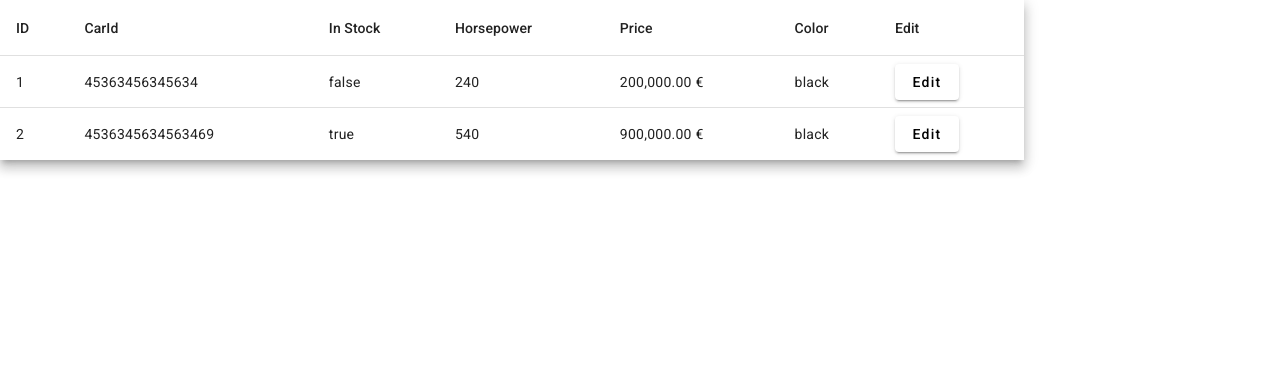
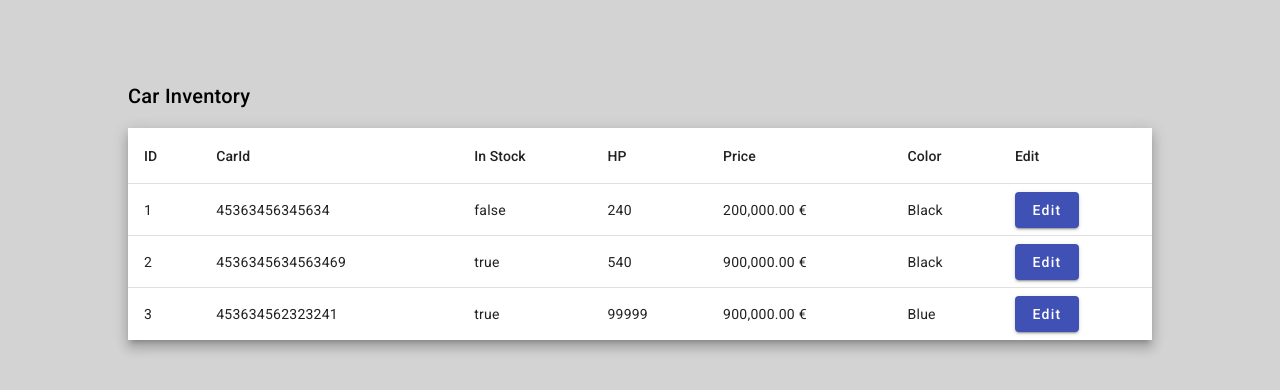
Before and after one commit to mdogan13/mercedes-coding-challenge, an Angular app: page /#/entry-page in a window 1280 px wide. Shown: the top 390 px of the page. Built offline with nearby package versions, Linux system fonts and the light colour scheme.

Commit message:
Add styles to table and form components

```diff
--- a/src/app/pages/edit-page/components/stock-edit-form/stock-edit-form.component.html
+++ b/src/app/pages/edit-page/components/stock-edit-form/stock-edit-form.component.html
@@ -1,5 +1,5 @@
+<h2>Edit Stock Data</h2>
 <form [formGroup]="myForm" (ngSubmit)="onSubmit()">
-  <h2>Edit Stock Data</h2>
   <mat-form-field class="form-field">
     <mat-label>Car ID</mat-label>
     <input matInput formControlName="carId" placeholder="Car ID">
--- a/src/app/pages/edit-page/components/stock-edit-form/stock-edit-form.component.less
+++ b/src/app/pages/edit-page/components/stock-edit-form/stock-edit-form.component.less
@@ -10,11 +10,15 @@
 
 }
 
+:host ::ng-deep .mdc-text-field--filled:not(.mdc-text-field--disabled){
+    background-color: white !important;
+}
+
 form {
   display: flex;
   flex-direction: column;
   max-width: 400px;
-  background: #afafaf;
+  background: white;
   padding: 10px;
   border-radius: 4px;
 
--- a/src/app/pages/entry-page/components/stock-table/stock-table.component.html
+++ b/src/app/pages/entry-page/components/stock-table/stock-table.component.html
@@ -1,3 +1,4 @@
+<h2 class="table-title">Car Inventory</h2>
 <table mat-table [dataSource]="stockData" class="mat-elevation-z8">
   <ng-container matColumnDef="position">
     <th mat-header-cell *matHeaderCellDef> ID </th>
@@ -15,7 +16,7 @@
   </ng-container>
 
   <ng-container matColumnDef="horsePower">
-    <th mat-header-cell *matHeaderCellDef> Horsepower </th>
+    <th mat-header-cell *matHeaderCellDef> HP </th>
     <td mat-cell *matCellDef="let element"> {{element.horsePower}} </td>
   </ng-container>
 
@@ -26,13 +27,13 @@
 
   <ng-container matColumnDef="color">
     <th mat-header-cell *matHeaderCellDef> Color </th>
-    <td mat-cell *matCellDef="let element"> {{element.color.selected}} </td>
+    <td mat-cell *matCellDef="let element"> {{element.color.selected | titlecase}} </td>
   </ng-container>
 
   <ng-container matColumnDef="edit">
     <th mat-header-cell *matHeaderCellDef> Edit </th>
     <td mat-cell *matCellDef="let element">
-      <button (click)=onEdit($event,element) mat-raised-button>Edit</button>
+      <button color="primary" (click)=onEdit($event,element) mat-raised-button>Edit</button>
     </td>
   </ng-container>
 
--- a/src/app/pages/entry-page/components/stock-table/stock-table.component.less
+++ b/src/app/pages/entry-page/components/stock-table/stock-table.component.less
@@ -1,4 +1,9 @@
 :host {
   max-width: 80% !important;
-  display: flex;
+  display: block;
+  position: absolute;
+  margin: auto;
+  left: 0;
+  right: 0;
+  top: 10%;
 }
--- a/src/app/pages/entry-page/entry-page.component.less
+++ b/src/app/pages/entry-page/entry-page.component.less
@@ -0,0 +1,6 @@
+:host {
+    background: lightgray;
+    width: 100%;
+    height: 100%;
+    display: block;
+  }
--- a/src/app/services/mock-data.json
+++ b/src/app/services/mock-data.json
@@ -1,7 +1,6 @@
 {
   "results": [{
       "id": "45363456345634",
-      "name": "SDFSDFG",
       "inStock": false,
       "horsePower": 240,
       "price": 200000,
@@ -12,7 +11,6 @@
     },
     {
       "id": "4536345634563469",
-      "name": "ruyrtyurty",
       "inStock": true,
       "horsePower": 540,
       "price": 900000,
@@ -20,6 +18,16 @@
         "selected": "black",
         "options": ["black", "red","purple"]
       }
+    },
+    {
+      "id": "453634562323241",
+      "inStock": true,
+      "horsePower": 99999,
+      "price": 900000,
+      "color": {
+        "selected": "blue",
+        "options": ["black", "red","purple","blue"]
+      }
     }
   ]
 }
```
